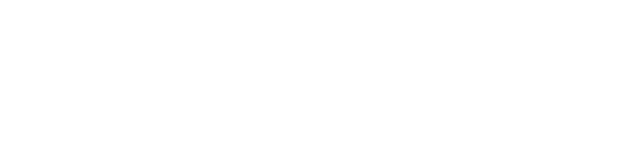
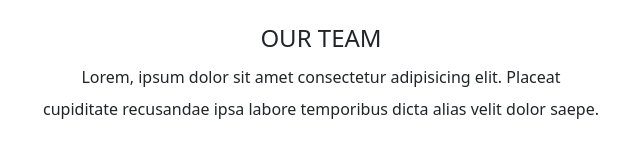
Before and after one commit to silviawolves/js-our-team, a plain HTML site: page index.html in a window 1280 px wide. Shown: the whole page, without its empty margins (319-959 px from the left). Drawn offline with nearby package versions, Linux system fonts and the light colour scheme.

Commit message:
base con un po' di stili

```diff
--- a/index.html
+++ b/index.html
@@ -4,13 +4,25 @@
     <meta charset="UTF-8">
     <meta http-equiv="X-UA-Compatible" content="IE=edge">
     <meta name="viewport" content="width=device-width, initial-scale=1.0">
-    <title>Our Team</title>
+    <title>Chi siamo</title>
 
     <link rel="stylesheet" href="style.css">
     <link href="https://cdn.jsdelivr.net/npm/bootstrap@5.2.0-beta1/dist/css/bootstrap.min.css" rel="stylesheet" integrity="sha384-0evHe/X+R7YkIZDRvuzKMRqM+OrBnVFBL6DOitfPri4tjfHxaWutUpFmBp4vmVor" crossorigin="anonymous">
 </head>
 
 <body>
+    <main>
+        <div class="container">
+            <div class="text-center pt-4">
+                <h4 class="text-uppercase">Our team</h4>
+                <p class="lh-lg fw-light w-50 mx-auto">Lorem, ipsum dolor sit amet consectetur adipisicing elit. Placeat cupiditate recusandae ipsa labore temporibus dicta alias velit dolor saepe.</p>
+            </div>
+        </div>
+    </main>
+
+
+
+
 
     <script src="script.js"></script>
 </body>
```
Also changed, not shown: script.js (+7 -0 lines).
